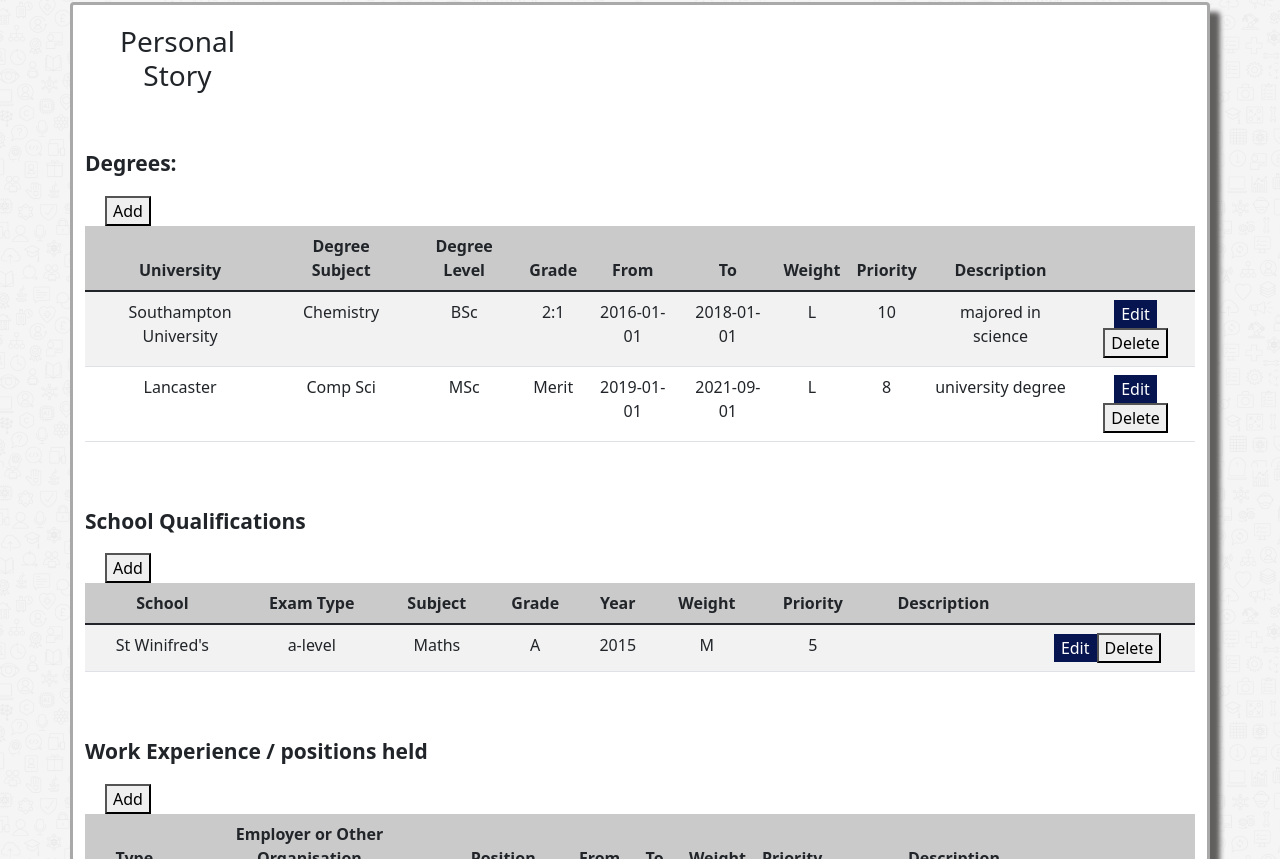
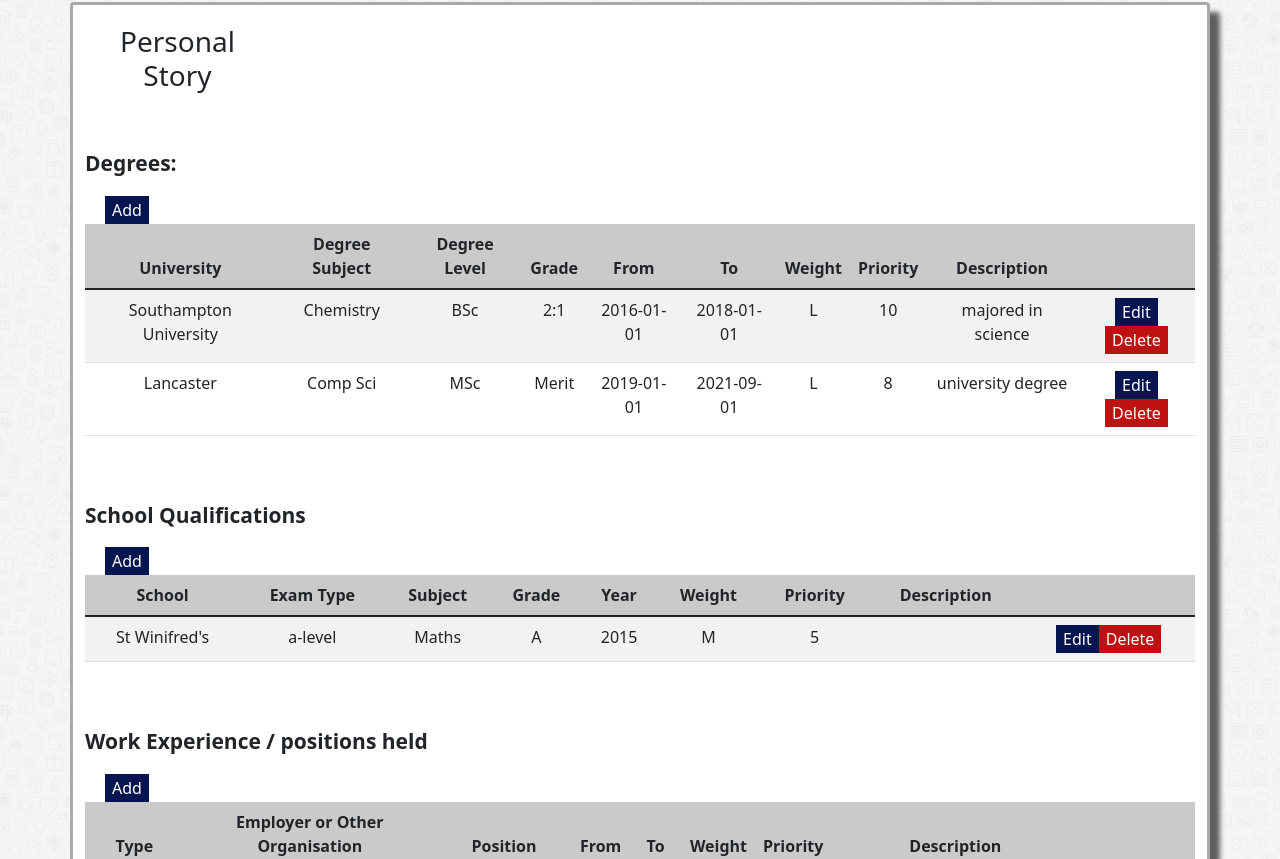
Before and after one commit to dfGroup2/team-engineering-frontend, a React (Create React App) app: page /edit in a window 1280 px wide. Shown: the part 721-1580 px from the top of the page. Built offline with nearby package versions, Linux system fonts and the light colour scheme.

Commit message:
buttons all changed

```diff
--- a/src/Components/EditProfileComponents/EditPersonalStory.jsx
+++ b/src/Components/EditProfileComponents/EditPersonalStory.jsx
@@ -86,7 +86,7 @@ const EditPersonalStory = ({ graduateUserPersonalStory }) => {
 		return (
 			<td>
 				<button name={editName} onClick={addFunction} className="edit-button">Edit</button>
-				<button>Delete</button>
+				<button className="delete-button">Delete</button>
 			</td>
 		);
 	};
--- a/src/css/EditPersonalStory.css
+++ b/src/css/EditPersonalStory.css
@@ -17,6 +17,10 @@ p {
 .add-button {
   float: left;
   margin-left: 20px;
+  background-color: rgb(6, 20, 80);
+  color: rgb(255, 255, 255);
+  border: 1px solid rgb(6, 20, 80);
+  border: radius 5px;
 }
 .edit-button {
   background-color: rgb(6, 20, 80);
@@ -24,3 +28,9 @@ p {
   border: 1px solid rgb(6, 20, 80);
   border: radius 5px;
 }
+.delete-button {
+  background-color: rgb(190, 18, 18);
+  color: rgb(255, 255, 255);
+  border: 1px solid rgb(190, 18, 18);
+  border: radius 5px;
+}
```
